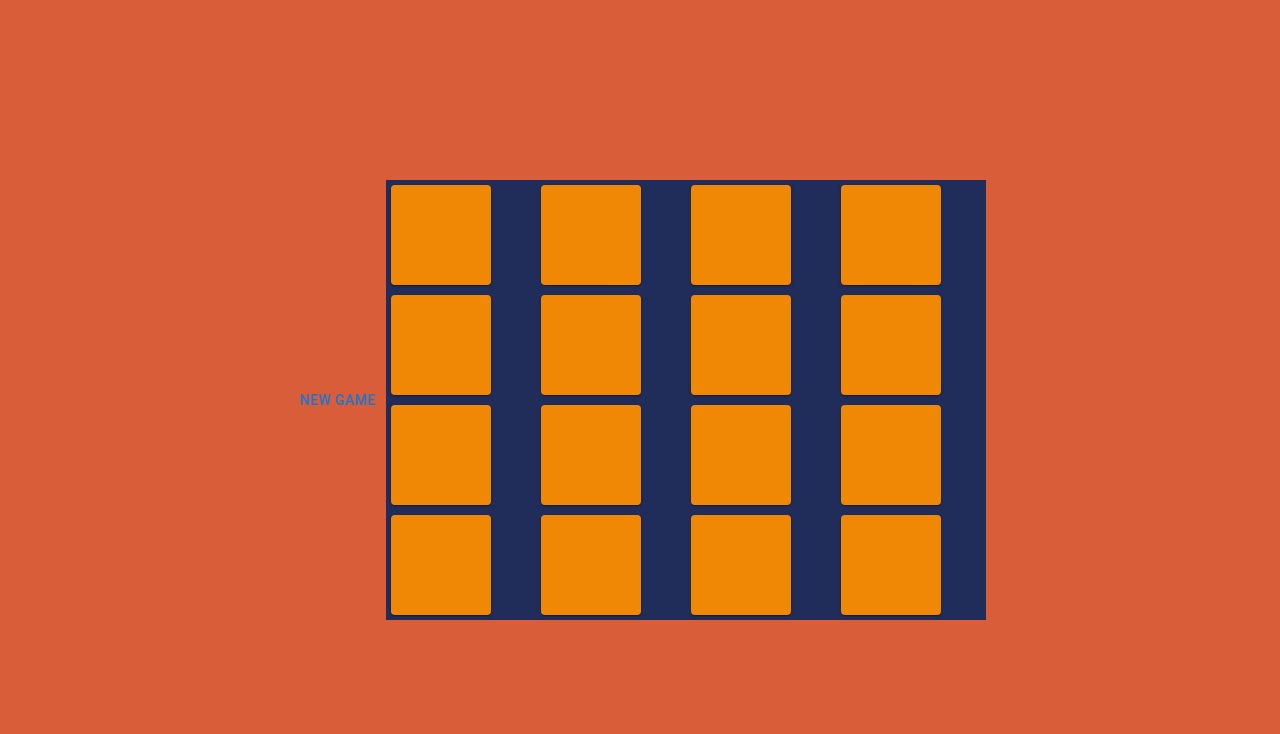
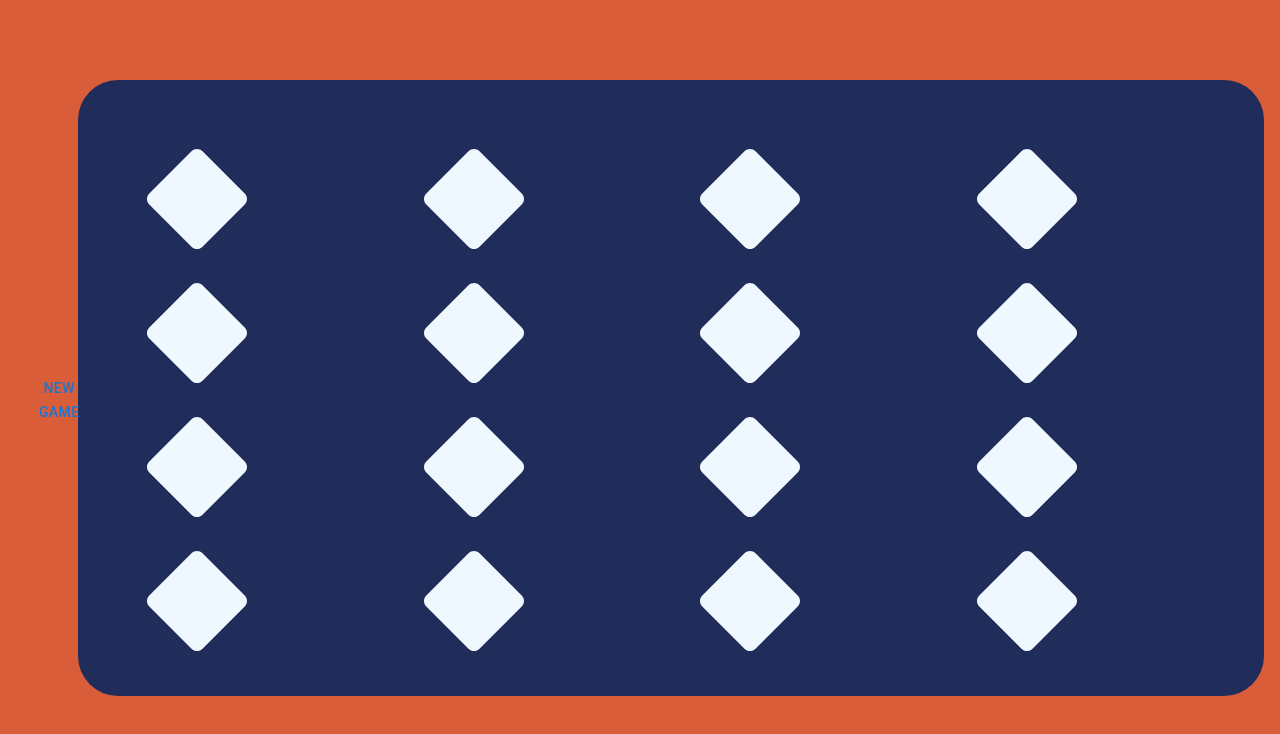
Before and after one commit to niccmac/calculator, a React (Create React App) app: page / in a window 1280 px wide. Shown: the top 734 px of the page. Built offline with nearby package versions, Linux system fonts and the light colour scheme.

Commit message:
Change state every time clicked

```diff
--- a/src/components/cardGame.jsx
+++ b/src/components/cardGame.jsx
@@ -1,38 +1,9 @@
-import React, { useEffect, useState } from "react";
-import { FontAwesomeIcon } from "@fortawesome/react-fontawesome";
-import {
-  faCoffee,
-  faGhost,
-  faBinoculars,
-  faFrog,
-  faHotdog,
-  faSocks,
-  faWorm,
-  faSkullCrossbones,
-} from "@fortawesome/free-solid-svg-icons";
-import { Grid, Card, Button } from "@mui/material";
 import CardList from "./cardList";
 
 const CardGame = () => {
-  const [cardOne, setCardOne] = useState();
-  const [cardTwo, setCardTwo] = useState();
-  const [cardTurns, setCardTurns] = useState();
-
-  if (cardOne === cardTwo) {
-    // Alert
-    // then cards become unclickable
-    // setCardTurns += 1
-    // setCardOne();
-    // setCardTwo();
-  } else {
-    // setCardTurns += 1
-    // setCardOne();
-    // setCardTwo();
-  }
-
   return (
     <>
-      <CardList />{" "}
+      <CardList />
     </>
   );
 };
--- a/src/components/cardList.jsx
+++ b/src/components/cardList.jsx
@@ -1,5 +1,5 @@
-import { Grid, Card, Button } from "@mui/material";
-import React, { useEffect, useState } from "react";
+import { CardActionArea, Button, Grid, Card } from "@mui/material";
+import React, { useContext, useEffect, useState } from "react";
 import { FontAwesomeIcon } from "@fortawesome/react-fontawesome";
 import {
   faCoffee,
@@ -10,10 +10,13 @@ import {
   faSocks,
   faWorm,
   faSkullCrossbones,
+  faDiamond,
 } from "@fortawesome/free-solid-svg-icons";
 import MyCard from "./myCard";
+import GameProvider, { gameContext, useGame } from "./providers/gameProvider";
+
 const CardList = () => {
-  const [game, setGame] = useState(true);
+  // const [game, setGame] = useState(true);
   const icons = [
     faCoffee,
     faGhost,
@@ -32,9 +35,10 @@ const CardList = () => {
     faWorm,
     faSkullCrossbones,
   ];
+  const [flipped, setFlipped] = useState([]);
+  const [turns, setTurns] = useState(0);
   const randomIconsArray = [];
   const generateGame = () => {
-    // setGame(false);
     for (let i = 0; i < 16; i++) {
       const randomIconPicker = () => {
         let picker = icons[Math.floor(Math.random() * icons.length)];
@@ -44,15 +48,50 @@ const CardList = () => {
       };
       randomIconPicker();
     }
-    // setGame(true);
+  };
+  generateGame();
+
+  const handleCardClick = (event, index) => {
+    if (flipped.length === 1) {
+      setFlipped((prev) => [...prev, index]);
+      setTurns((turns) => turns + 1);
+    } else {
+      // If two cards are already open, we cancel timeout set for flipping cards back
+      // clearTimeout(timeout.current);
+      setFlipped([index]);
+    }
   };
 
-  generateGame();
-
   return (
-    <>
+    <GameProvider>
       <Button onClick={generateGame}> New Game</Button>
-      <Grid className="card-game" container spacing={2} columns={4}>
+      <Grid
+        className="card-game"
+        container
+        spacing={{ xs: 2, md: 3 }}
+        columns={16}
+        borderRadius={10}
+        padding={5}
+      >
+        {randomIconsArray.map((icon, index) => {
+          return (
+            <Grid item md={4} key={index}>
+              <CardActionArea>
+                <FontAwesomeIcon
+                  key={index}
+                  isDisabled={false}
+                  isInactive={false}
+                  isFlipped={flipped.includes(index)}
+                  icon={flipped.includes(index) ? icon : faDiamond}
+                  padding={2}
+                  onClick={(event) => handleCardClick(event, index)}
+                />
+              </CardActionArea>
+            </Grid>
+          );
+        })}
+      </Grid>
+      {/* <Grid className="card-game" container spacing={2} columns={4}>
         <Grid item xs={1} className="card-list">
           <MyCard picker={randomIconsArray[0]} />
           <MyCard picker={randomIconsArray[1]} />
@@ -77,8 +116,8 @@ const CardList = () => {
           <MyCard picker={randomIconsArray[14]} />
           <MyCard picker={randomIconsArray[15]} />
         </Grid>
-      </Grid>
-    </>
+      </Grid> */}
+    </GameProvider>
   );
 };
 
--- a/src/components/myCard.jsx
+++ b/src/components/myCard.jsx
@@ -1,29 +1,36 @@
-import React, { useState } from "react";
-import { FontAwesomeIcon } from "@fortawesome/react-fontawesome";
-import { Card, CardActionArea } from "@mui/material";
-import {
-  faCoffee,
-  faGhost,
-  faBinoculars,
-  faFrog,
-  faHotdog,
-  faSocks,
-  faWorm,
-  faSkullCrossbones,
-} from "@fortawesome/free-solid-svg-icons";
+// import React, { useContext, useState } from "react";
+// import { FontAwesomeIcon } from "@fortawesome/react-fontawesome";
+// import { Card, CardActionArea } from "@mui/material";
+// import {
+//   faCoffee,
+//   faGhost,
+//   faBinoculars,
+//   faFrog,
+//   faHotdog,
+//   faSocks,
+//   faWorm,
+//   faSkullCrossbones,
+// } from "@fortawesome/free-solid-svg-icons";
+// import { gameContext } from "./providers/gameProvider";
 
-const MyCard = (props) => {
-  const [clicked, setClicked] = useState(false);
-  const toggleClicked = () => setClicked(!clicked);
-  return (
-    // <div onClick={(clicked) => setClicked(!clicked)}>
-    <CardActionArea>
-      {clicked ? (
-        <FontAwesomeIcon icon={props.picker} onClick={() => toggleClicked()} />
-      ) : (
-        <Card className="card" onClick={() => toggleClicked()} />
-      )}
-    </CardActionArea>
-  );
-};
-export default MyCard;
+// const MyCard = (props) => {
+//   const [clicked, setClicked] = useState(false);
+
+//   const id = props.picker.iconName;
+
+//   const toggleClicked = (e) => {
+//     setClicked(!clicked);
+//     setCards();
+//   };
+
+//   return (
+//     <CardActionArea>
+//       <FontAwesomeIcon
+//         id={id}
+//         icon={props.picker}
+//         onClick={(id) => toggleClicked(id)}
+//       />
+//     </CardActionArea>
+//   );
+// };
+// export default MyCard;
--- /dev/null
+++ b/src/components/providers/gameProvider.js
@@ -0,0 +1,27 @@
+import { getThemeProps } from "@mui/system";
+import { useContext, useState, createContext } from "react";
+
+export const gameContext = createContext();
+
+export default function GameProvider(props) {
+  const [cards, setCards] = useState([0, 1]);
+  const [cardTurns, setCardTurns] = useState(0);
+  const [clicked0, setClicked0] = useState(false);
+  const [clicked1, setClicked1] = useState(false);
+  const exportValues = {
+    cards,
+    setCards,
+    cardTurns,
+    setCardTurns,
+    clicked0,
+    setClicked0,
+    clicked1,
+    setClicked1,
+  };
+  return (
+    <gameContext.Provider value={exportValues}>
+      {props.children}
+    </gameContext.Provider>
+  );
+}
+export const useGame = () => useContext(gameContext);
--- a/src/index.css
+++ b/src/index.css
@@ -92,6 +92,13 @@ button:hover {
   background-color: var(--dark);
   color: aliceblue;
   width: 600px;
+  border-radius: 100;
+  display: flex;
+  flex-direction: row;
+  flex-wrap: wrap;
+  justify-content: center;
+  align-items: center;
+  padding: 0%;
 }
 
 .svg-inline--fa {
@@ -102,7 +109,7 @@ button:hover {
   align-items: center;
 }
 
-.card-game .card {
+.card {
   background: var(--secondary);
   height: 100px;
   width: 100px;
@@ -114,16 +121,23 @@ button:hover {
   min-width: 100px;
 }
 
-.MuiGrid-root.MuiGrid-container.MuiGrid-spacing-xs-2.card-game.css-mhc70k-MuiGrid-root {
+/* .MuiGrid-root.MuiGrid-container.MuiGrid-spacing-xs-2.card-game.css-mhc70k-MuiGrid-root {
   width: 600px;
   padding: 0px;
   margin: 2px;
+} */
+/*
+.MuiGrid-root.MuiGrid-container.MuiGrid-spacing-xs-2.card-game.css-mhc70k-MuiGrid-root {
+  border-radius: 10px;
+  border-top-left-radius: 10px;
+  border-top-right-radius: 10px;
+  border-bottom-right-radius: 10px;
+  border-bottom-left-radius: 10px;
+} */
+button.MuiButtonBase-root.MuiCardActionArea-root.css-b6lsxj-MuiButtonBase-root-MuiCardActionArea-root {
+  size: 50px;
+  display: flex;
+  flex-wrap: nowrap;
+  align-content: flex-start;
+  justify-content: center;
 }
-.MuiGrid-root.MuiGrid-item.MuiGrid-grid-xs-1.card-list.css-1equabv-MuiGrid-root {
-  display: flex;
-  flex-direction: row;
-  flex-wrap: wrap;
-  justify-content: center;
-  align-items: center;
-  padding: 0%;
-}
```
